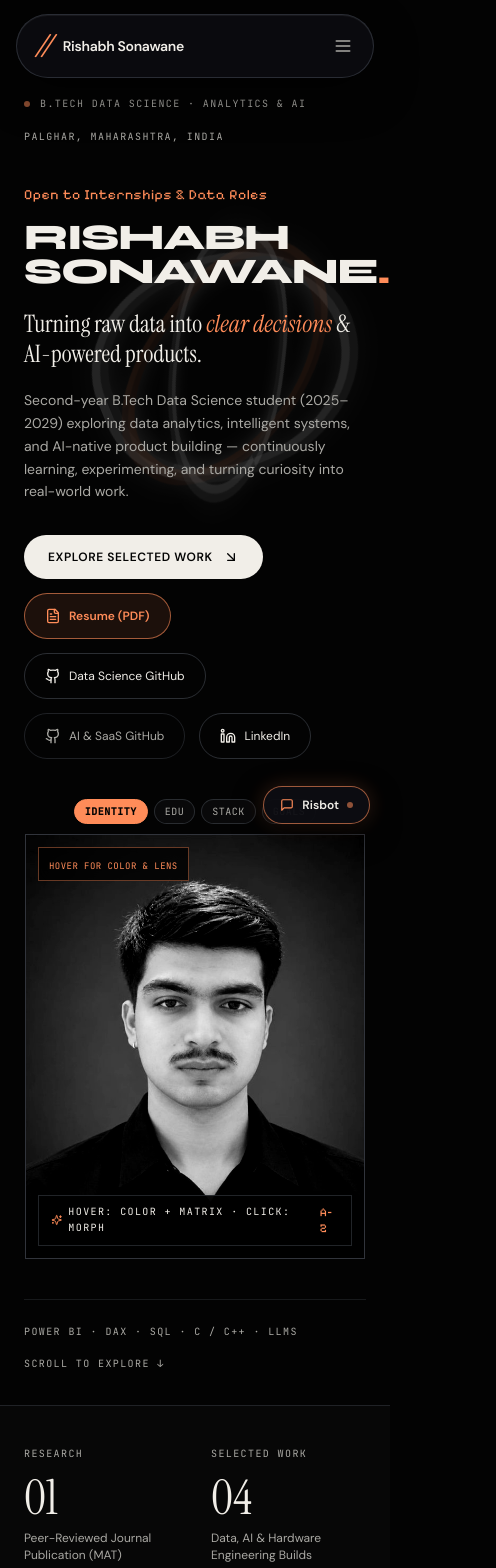
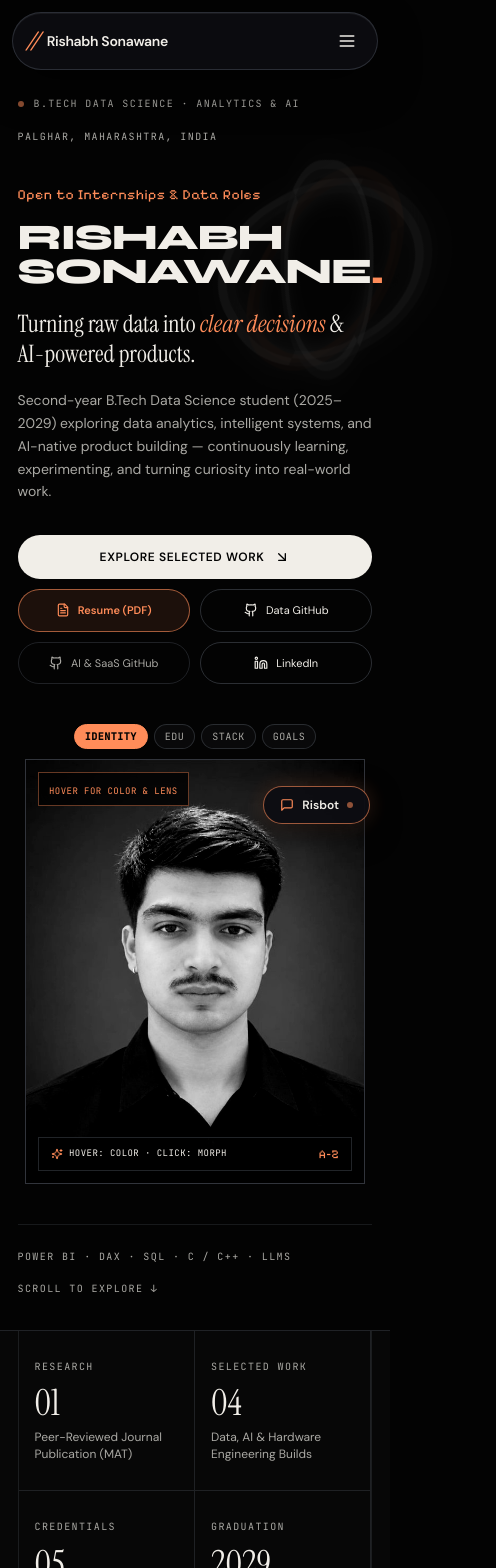
Before and after one commit to DataByRishabh/portfolio, a React (Vite) app: page / in a window 390 px wide. Shown: the top 1568 px of the page, 496 px wide, since content can reach past the window. Built offline with nearby package versions, Linux system fonts and the light colour scheme.

Commit message:
Polish responsive layout for mobile, laptop, and 4K/TV screens

```diff
--- a/src/App.jsx
+++ b/src/App.jsx
@@ -214,20 +214,20 @@ export default function App() {
       <div className="scene-backdrop" />
 
       {/* Floating Frosted-Glass Pill Navigation */}
-      <header className="fixed top-0 left-0 right-0 z-50 px-4 sm:px-6">
+      <header className="fixed top-0 left-0 right-0 z-50 px-3 sm:px-6">
         <nav
           aria-label="Primary Navigation"
-          className="editorial-nav flex items-center justify-between gap-4"
+          className="editorial-nav flex items-center justify-between gap-2 sm:gap-4 min-w-0"
         >
           <a
             href="#top"
-            className="flex items-center gap-3 text-sm font-semibold tracking-tight text-[#F1EEE8] hover:opacity-90 transition-opacity shrink-0"
+            className="flex items-center gap-2 sm:gap-3 text-sm font-semibold tracking-tight text-[#F1EEE8] hover:opacity-90 transition-opacity min-w-0"
           >
-            <span className="text-[#FF8C59] font-serif-display text-2xl italic -skew-x-12 leading-none">
+            <span className="text-[#FF8C59] font-serif-display text-xl sm:text-2xl italic -skew-x-12 leading-none shrink-0">
               //
             </span>
-            <span className="tracking-[-0.3px]">{profileData.name}</span>
-            <span className="hidden lg:inline-flex items-center gap-1.5 px-2.5 py-0.5 rounded-full bg-[#FF8C59]/10 border border-[#FF8C59]/25 font-mono-code text-[9px] uppercase tracking-wider text-[#FF8C59]">
+            <span className="tracking-[-0.3px] truncate">{profileData.name}</span>
+            <span className="hidden lg:inline-flex items-center gap-1.5 px-2.5 py-0.5 rounded-full bg-[#FF8C59]/10 border border-[#FF8C59]/25 font-mono-code text-[9px] uppercase tracking-wider text-[#FF8C59] shrink-0">
               <span className="w-1.5 h-1.5 rounded-full bg-[#FF8C59] animate-pulse" />
               Data Science
             </span>
@@ -279,7 +279,7 @@ export default function App() {
 
           <button
             onClick={() => setMobileMenuOpen((prev) => !prev)}
-            className="md:hidden p-2 text-[#AAA9A4] hover:text-white"
+            className="md:hidden p-2 rounded-full text-[#F1EEE8] hover:text-[#FF8C59] shrink-0"
             aria-label="Toggle Menu"
           >
             {mobileMenuOpen ? (
@@ -291,50 +291,60 @@ export default function App() {
         </nav>
 
         {mobileMenuOpen && (
-          <div className="md:hidden bg-[#0B0B0B] border-b border-[rgba(204,220,245,0.14)] px-6 py-5 flex flex-col gap-4 text-sm text-[#AAA9A4]">
+          <div className="md:hidden mt-2 rounded-2xl bg-[#0B0B0E]/95 backdrop-blur-xl border border-[rgba(204,220,245,0.16)] px-5 py-4 flex flex-col gap-3 text-sm text-[#D8D5CE] shadow-2xl">
             <a
               href="#work"
               onClick={() => setMobileMenuOpen(false)}
-              className="hover:text-[#FF8C59]"
+              className="py-1 hover:text-[#FF8C59]"
             >
               Work
             </a>
             <a
+              href="#credentials"
+              onClick={() => setMobileMenuOpen(false)}
+              className="py-1 hover:text-[#FF8C59]"
+            >
+              Research &amp; Certs
+            </a>
+            <a
               href="#capabilities"
               onClick={() => setMobileMenuOpen(false)}
-              className="hover:text-[#FF8C59]"
+              className="py-1 hover:text-[#FF8C59]"
             >
               Capabilities
             </a>
             <a
-              href="#habits"
-              onClick={() => setMobileMenuOpen(false)}
-              className="hover:text-[#FF8C59]"
-            >
-              Habits
-            </a>
-            <a
               href="#journey"
               onClick={() => setMobileMenuOpen(false)}
-              className="hover:text-[#FF8C59]"
+              className="py-1 hover:text-[#FF8C59]"
             >
               Journey
             </a>
+            <button
+              type="button"
+              onClick={() => {
+                setMobileMenuOpen(false);
+                setResumeOpen(true);
+              }}
+              className="py-1 text-left text-[#FF8C59] cursor-pointer"
+            >
+              Resume (PDF)
+            </button>
             <a
               href="#contact"
               onClick={() => setMobileMenuOpen(false)}
-              className="hover:text-[#FF8C59]"
+              className="mt-1 py-2.5 px-4 rounded-full bg-[#F1EEE8] text-[#030303] text-xs font-semibold text-center"
             >
-              Contact
+              Let&apos;s talk
             </a>
           </div>
         )}
       </header>
 
       <main id="top" className="relative z-10">
-        {/* LAPZ-STYLE STICKY SCROLL-ZOOM HERO WRAPPER */}
-        <div ref={heroRef} className="relative md:h-[145vh]">
-          <section className="md:sticky md:top-0 min-h-screen flex flex-col justify-between pt-24 pb-8 gutter-box border-b border-[rgba(204,220,245,0.14)] overflow-hidden bg-[#030303]">
+        {/* LAPZ-STYLE STICKY SCROLL-ZOOM HERO WRAPPER (lg+ only so mobile & tablet flow cleanly) */}
+        <div ref={heroRef} className="relative lg:h-[145vh]">
+          <section className="lg:sticky lg:top-0 lg:min-h-screen flex flex-col justify-between pt-24 pb-8 gutter-box border-b border-[rgba(204,220,245,0.14)] overflow-hidden bg-[#030303]">
           <div className="artifact-rings" aria-hidden="true">
             <i />
             <i />
@@ -376,10 +386,10 @@ export default function App() {
                 {profileData.subheadline}
               </p>
 
-              <div className="flex flex-wrap items-center gap-3.5">
+              <div className="grid grid-cols-2 sm:flex sm:flex-wrap items-center gap-2.5 sm:gap-3.5">
                 <a
                   href="#work"
-                  className="inline-flex items-center gap-2.5 px-6 py-3.5 rounded-full bg-[#F1EEE8] text-[#030303] text-xs font-semibold uppercase tracking-wider hover:bg-[#FF8C59] transition-colors"
+                  className="col-span-2 sm:col-span-1 inline-flex items-center justify-center gap-2.5 px-6 py-3.5 rounded-full bg-[#F1EEE8] text-[#030303] text-xs font-semibold uppercase tracking-wider hover:bg-[#FF8C59] transition-colors"
                 >
                   Explore Selected Work
                   <ArrowDownRight className="w-4 h-4" />
@@ -388,40 +398,40 @@ export default function App() {
                 <button
                   type="button"
                   onClick={() => setResumeOpen(true)}
-                  className="inline-flex items-center gap-2 px-5 py-3.5 rounded-full border border-[#FF8C59]/60 bg-[#FF8C59]/10 text-xs font-semibold text-[#FF8C59] hover:bg-[#FF8C59] hover:text-[#030303] transition-colors cursor-pointer"
+                  className="inline-flex items-center justify-center gap-2 px-4 sm:px-5 py-3 rounded-full border border-[#FF8C59]/60 bg-[#FF8C59]/10 text-[11px] sm:text-xs font-semibold text-[#FF8C59] hover:bg-[#FF8C59] hover:text-[#030303] transition-colors cursor-pointer"
                 >
-                  <FileText className="w-4 h-4" />
-                  Resume (PDF)
+                  <FileText className="w-3.5 h-3.5 sm:w-4 sm:h-4 shrink-0" />
+                  <span>Resume (PDF)</span>
                 </button>
 
                 <a
                   href={profileData.githubAnalytics}
                   target="_blank"
                   rel="noreferrer"
-                  className="inline-flex items-center gap-2 px-5 py-3.5 rounded-full border border-[rgba(204,220,245,0.2)] text-xs text-[#F1EEE8] hover:border-[#FF8C59] hover:text-[#FF8C59] transition-colors"
+                  className="inline-flex items-center justify-center gap-2 px-4 sm:px-5 py-3 rounded-full border border-[rgba(204,220,245,0.2)] text-[11px] sm:text-xs text-[#F1EEE8] hover:border-[#FF8C59] hover:text-[#FF8C59] transition-colors"
                 >
-                  <Github className="w-4 h-4" />
-                  Data Science GitHub
+                  <Github className="w-3.5 h-3.5 sm:w-4 sm:h-4 shrink-0" />
+                  <span className="truncate">Data GitHub</span>
                 </a>
 
                 <a
                   href={profileData.githubDev}
                   target="_blank"
                   rel="noreferrer"
-                  className="inline-flex items-center gap-2 px-5 py-3.5 rounded-full border border-[rgba(204,220,245,0.14)] text-xs text-[#AAA9A4] hover:border-[#FF8C59] hover:text-[#FF8C59] transition-colors"
+                  className="inline-flex items-center justify-center gap-2 px-4 sm:px-5 py-3 rounded-full border border-[rgba(204,220,245,0.14)] text-[11px] sm:text-xs text-[#AAA9A4] hover:border-[#FF8C59] hover:text-[#FF8C59] transition-colors"
                 >
-                  <Github className="w-4 h-4" />
-                  AI &amp; SaaS GitHub
+                  <Github className="w-3.5 h-3.5 sm:w-4 sm:h-4 shrink-0" />
+                  <span className="truncate">AI &amp; SaaS GitHub</span>
                 </a>
 
                 <a
                   href={profileData.linkedin}
                   target="_blank"
                   rel="noreferrer"
-                  className="inline-flex items-center gap-2 px-5 py-3.5 rounded-full border border-[rgba(204,220,245,0.2)] text-xs text-[#F1EEE8] hover:border-[#FF8C59] hover:text-[#FF8C59] transition-colors"
+                  className="inline-flex items-center justify-center gap-2 px-4 sm:px-5 py-3 rounded-full border border-[rgba(204,220,245,0.2)] text-[11px] sm:text-xs text-[#F1EEE8] hover:border-[#FF8C59] hover:text-[#FF8C59] transition-colors"
                 >
-                  <Linkedin className="w-4 h-4" />
-                  LinkedIn
+                  <Linkedin className="w-3.5 h-3.5 sm:w-4 sm:h-4 shrink-0" />
+                  <span>LinkedIn</span>
                 </a>
               </div>
             </div>
@@ -558,13 +568,16 @@ export default function App() {
         {/* REACH / IMPACT STRIP (Slides up over pinned Hero) */}
         <section className="relative z-20 gutter-box border-b border-[rgba(204,220,245,0.14)] bg-[#070707]">
           <Reveal>
-            <div className="grid grid-cols-2 lg:grid-cols-4 divide-y lg:divide-y-0 lg:divide-x divide-[rgba(204,220,245,0.14)]">
+            <div className="grid grid-cols-2 lg:grid-cols-4 border-l border-r border-[rgba(204,220,245,0.1)] lg:border-0">
               {profileData.metrics.map((item, idx) => (
-                <div key={idx} className="py-10 px-4 sm:px-8 first:pl-0">
-                  <span className="eyebrow text-[#AAA9A4] block mb-3">
+                <div
+                  key={idx}
+                  className="py-7 px-4 sm:py-10 sm:px-8 border-b border-r lg:border-b-0 border-[rgba(204,220,245,0.12)] lg:last:border-r-0"
+                >
+                  <span className="eyebrow text-[#AAA9A4] block mb-2.5 sm:mb-3">
                     {item.eyebrow}
                   </span>
-                  <strong className="font-serif-display text-5xl sm:text-6xl font-normal text-[#F1EEE8] block leading-none mb-2">
+                  <strong className="font-serif-display text-4xl sm:text-6xl font-normal text-[#F1EEE8] block leading-none mb-2">
                     {item.value}
                     {item.accent && (
                       <span className="text-[#FF8C59]">{item.accent}</span>
--- a/src/components/AsciiPortrait.jsx
+++ b/src/components/AsciiPortrait.jsx
@@ -182,12 +182,14 @@ export default function AsciiPortrait({ motionEnabled }) {
         )}
 
         {/* Bottom Interactive Pill */}
-        <div className="absolute bottom-3 left-3 right-3 flex items-center justify-between px-3 py-2 bg-black/85 backdrop-blur-md border border-[rgba(204,220,245,0.16)]">
-          <span className="eyebrow text-[#F1EEE8] flex items-center gap-1.5">
-            <Sparkles className="w-3 h-3 text-[#FF8C59]" />
-            {asciiMode ? 'Alphabet Matrix' : 'Hover: Color + Matrix · Click: Morph'}
+        <div className="absolute bottom-3 left-3 right-3 flex items-center justify-between gap-2 px-3 py-2 bg-black/85 backdrop-blur-md border border-[rgba(204,220,245,0.16)]">
+          <span className="font-mono-code text-[9px] sm:text-[10px] uppercase tracking-wider text-[#F1EEE8] flex items-center gap-1.5 truncate">
+            <Sparkles className="w-3 h-3 text-[#FF8C59] shrink-0" />
+            <span className="truncate">
+              {asciiMode ? 'Alphabet Matrix' : 'Hover: Color · Click: Morph'}
+            </span>
           </span>
-          <span className="font-pixel text-xs text-[#FF8C59]">
+          <span className="font-pixel text-xs text-[#FF8C59] shrink-0 whitespace-nowrap">
             {asciiMode ? 'PHOTO' : 'A–Z'}
           </span>
         </div>
--- a/src/index.css
+++ b/src/index.css
@@ -7,7 +7,7 @@
   --muted: #aaa9a4;
   --accent: #ff8c59;
   --line: rgba(204, 220, 245, 0.14);
-  --gutter: clamp(24px, 5vw, 88px);
+  --gutter: clamp(16px, 4.5vw, 96px);
 }
 
 html {
@@ -105,7 +105,8 @@ body.custom-cursor-active * {
   transform: translate3d(0, 0, 0) scale(1);
 }
 
-/* Scroll-scrubbed depth for project cards across the entire page */
+/* Scroll-scrubbed depth only on desktop (lg+) so mobile stacks cleanly */
+@media (min-width: 1024px) {
   .motion-enabled .scroll-depth-visual {
     transform: translate3d(0, calc((var(--card-p, 0.5) - 0.5) * -36px), 0)
       scale(calc(0.97 + (1 - abs(var(--card-p, 0.5) - 0.5) * 2) * 0.03));
@@ -115,6 +116,7 @@ body.custom-cursor-active * {
   .motion-enabled .scroll-depth-story {
     transform: translate3d(0, calc((var(--card-p, 0.5) - 0.5) * 24px), 0);
     will-change: transform;
+  }
 }
 
 /* Expanding hairline divider wipe */
@@ -146,19 +148,28 @@ body.custom-cursor-active * {
   text-transform: uppercase;
 }
 
-/* Floating frosted-glass pill navigation (Zero empty void) */
+/* Floating frosted-glass pill navigation (Mobile, Laptop & TV friendly) */
 .editorial-nav {
-  max-width: 1140px;
-  margin: 14px auto 0;
-  height: 64px;
-  padding: 0 12px 0 22px;
+  width: 100%;
+  max-width: 1240px;
+  margin: 12px auto 0;
+  height: 58px;
+  padding: 0 12px 0 16px;
   border-radius: 9999px;
   border: 1px solid rgba(204, 220, 245, 0.16);
-  background: rgba(14, 14, 18, 0.78);
+  background: rgba(14, 14, 18, 0.84);
   backdrop-filter: blur(20px);
   -webkit-backdrop-filter: blur(20px);
   box-shadow: 0 16px 40px rgba(0, 0, 0, 0.55),
     inset 0 1px 0 rgba(255, 255, 255, 0.06);
+}
+
+@media (min-width: 768px) {
+  .editorial-nav {
+    margin: 14px auto 0;
+    height: 64px;
+    padding: 0 12px 0 22px;
+  }
 }
 
 /* Top scroll progress indicator */
@@ -196,13 +207,22 @@ body.custom-cursor-active * {
 
 .artifact-rings {
   position: absolute;
+  top: 12%;
+  right: -12%;
+  width: clamp(220px, 52vw, 520px);
+  height: clamp(220px, 52vw, 520px);
+  opacity: 0.18;
+  transform: rotate(-30deg);
+  pointer-events: none;
+}
+
+@media (min-width: 1024px) {
+  .artifact-rings {
     top: 16%;
     right: 6%;
     width: clamp(280px, 36vw, 520px);
     height: clamp(280px, 36vw, 520px);
     opacity: 0.42;
-  transform: rotate(-30deg);
-  pointer-events: none;
   }
 
   .motion-enabled .artifact-rings {
@@ -212,7 +232,7 @@ body.custom-cursor-active * {
     will-change: transform;
   }
 
-/* Lapz-inspired sticky scroll-linked hero parallax & zoom */
+  /* Lapz-inspired sticky scroll-linked hero parallax & zoom (desktop only) */
   .motion-enabled .hero-text-parallax {
     transform: translate3d(calc(var(--hero-p, 0) * -45px), calc(var(--hero-p, 0) * -80px), 0)
       scale(calc(1 - var(--hero-p, 0) * 0.08));
@@ -224,6 +244,7 @@ body.custom-cursor-active * {
     transform: translate3d(0, calc(var(--hero-p, 0) * -10px), 0)
       scale(calc(1 + var(--hero-p, 0) * 0.22));
     will-change: transform;
+  }
 }
 
 .artifact-rings i {
@@ -245,10 +266,10 @@ body.custom-cursor-active * {
   transform: rotate(120deg) rotateX(65deg);
 }
 
-/* Editorial gutter container */
+/* Editorial gutter container (scales cleanly from mobile to 4K TV) */
 .gutter-box {
-  padding-left: var(--gutter);
-  padding-right: var(--gutter);
+  padding-left: max(var(--gutter), calc((100vw - 1440px) / 2));
+  padding-right: max(var(--gutter), calc((100vw - 1440px) / 2));
 }
 
 /* Subtle hairline card */
```
Lines whose indentation alone changed are shown as unchanged.
